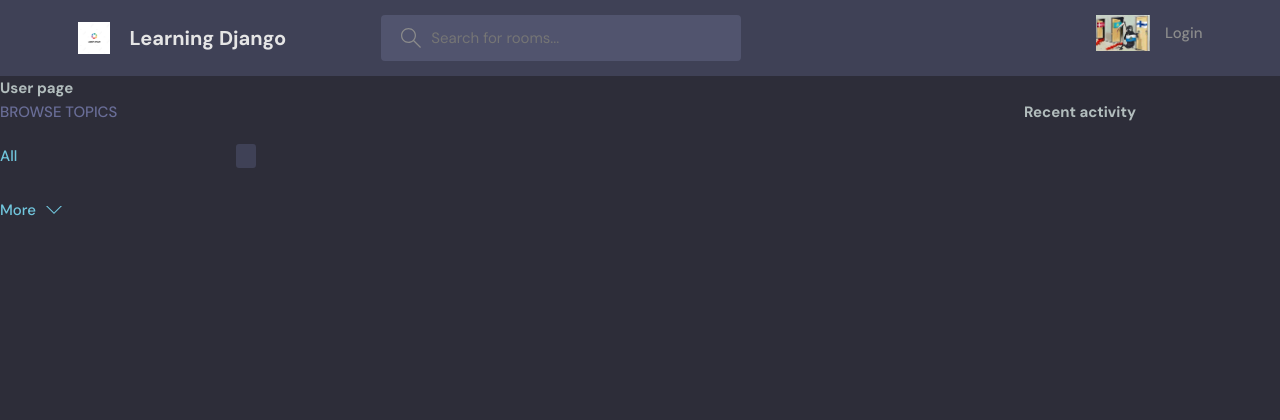
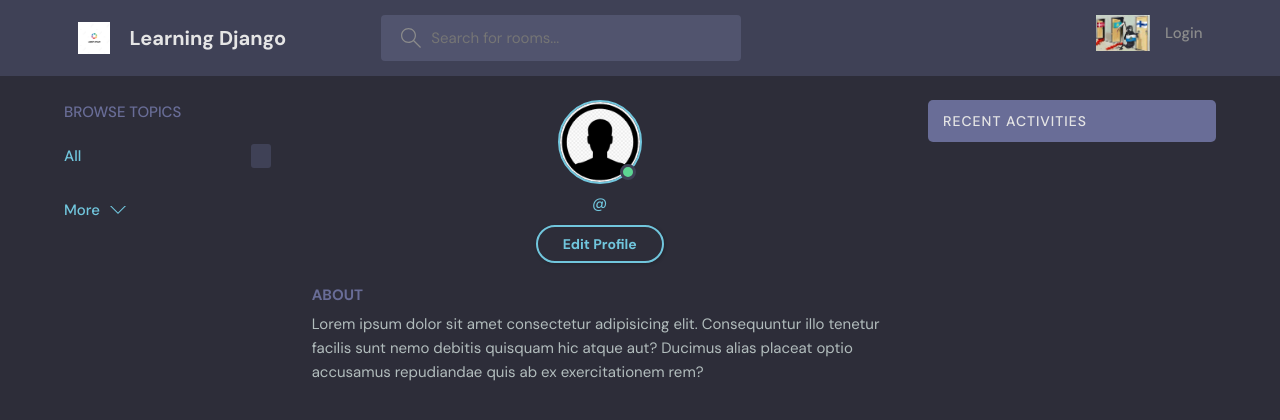
Before and after one commit to hubertpytkiewicz/learning_django, a Django app: template base/templates/base/user_profile.html in a window 1280 px wide. Shown: the top 420 px of the page. Run offline with Django 3.2, Linux system fonts and the light colour scheme; the template is opened without the code that fills it, so the values that code supplies are empty.

Commit message:
Install theme on activity feed and user page

```diff
--- a/base/templates/base/activity_component.html
+++ b/base/templates/base/activity_component.html
@@ -1,3 +1,52 @@
+{% load static %}
+
+<div class="activities">
+  <div class="activities__header">
+    <h2>Recent Activities</h2>
+  </div>
+  {% for room_message in room_messages %}
+  <div class="activities__box">
+    <div class="activities__boxHeader roomListRoom__header">
+      <a href="profile.html" class="roomListRoom__author">
+        <div class="avatar avatar--small">
+          <img src="{% static 'images/avatar.png' %}" />
+        </div>
+        <p>
+          @{{room_message.user.username}}
+          <span>{{room_message.updated|timesince}}</span>
+        </p>
+      </a>
+      <div class="roomListRoom__actions">
+        <a href="#">
+          <svg
+            version="1.1"
+            xmlns="http://www.w3.org/2000/svg"
+            width="32"
+            height="32"
+            viewBox="0 0 32 32"
+          >
+            <title>remove</title>
+            <path
+              d="M27.314 6.019l-1.333-1.333-9.98 9.981-9.981-9.981-1.333 1.333 9.981 9.981-9.981 9.98 1.333 1.333 9.981-9.98 9.98 9.98 1.333-1.333-9.98-9.98 9.98-9.981z"
+            ></path>
+          </svg>
+        </a>
+      </div>
+    </div>
+    <div class="activities__boxContent">
+      <p>
+        replied in room “<a href="{% url 'room' room_message.room.id%}"
+          >{{room_message.room.name}}</a
+        >”
+      </p>
+      <div class="activities__boxRoomContent">{{room_message}}</div>
+    </div>
+  </div>
+  {% endfor %}
+</div>
+
+<!--
+
 <h2>Recent activity</h2>
 {% for room_message in room_messages %}
 <div>
@@ -14,3 +63,5 @@
 </div>
 
 {% endfor %}
+
+-->
--- a/base/templates/base/feed_component.html
+++ b/base/templates/base/feed_component.html
@@ -38,8 +38,8 @@
           d="M12 16c3.859 0 7-3.141 7-7s-3.141-7-7-7c-3.859 0-7 3.141-7 7s3.141 7 7 7zM12 4c2.757 0 5 2.243 5 5s-2.243 5-5 5-5-2.243-5-5c0-2.757 2.243-5 5-5z"
         ></path>
       </svg>
-      {% if room.participants.count > 0 %} {{room.participants.count}} Joined in
-      discussion {% endif %}
+      {% if room.participants.all.count > 0 %} {{room.participants.all.count}}
+      Joined in discussion {% endif %}
     </a>
     <p class="roomListRoom__topic">{{room.topic}}</p>
   </div>
--- a/base/templates/base/user_profile.html
+++ b/base/templates/base/user_profile.html
@@ -1,18 +1,47 @@
-{% extends 'main.html' %} {% block content %}
+{% extends 'main.html' %} {% block content %} {% load static %}
 
-<style>
-  .profile-container {
-    display: grid;
-    grid-template-columns: 1fr 3fr 1fr;
-  }
-</style>
+<body>
+  <main class="profile-page layout layout--3">
+    <div class="container">
+      <!-- Topics Start -->
+      {% include 'base/topic_component.html' %}
+      <!-- Topics End -->
 
-<h1>User page</h1>
-<p>{{user.username}}</p>
+      <!-- Room List Start -->
+      <div class="roomList">
+        <div class="profile">
+          <div class="profile__avatar">
+            <div class="avatar avatar--large active">
+              <img src="{% static 'images/avatar.png' %}" />
+            </div>
+          </div>
+          <div class="profile__info">
+            <h3>{{user.username}}</h3>
+            <p>@{{user.username}}</p>
+            <a href="edit-user.html" class="btn btn--main btn--pill"
+              >Edit Profile</a
+            >
+          </div>
+          <div class="profile__about">
+            <h3>About</h3>
+            <p>
+              Lorem ipsum dolor sit amet consectetur adipisicing elit.
+              Consequuntur illo tenetur facilis sunt nemo debitis quisquam hic
+              atque aut? Ducimus alias placeat optio accusamus repudiandae quis
+              ab ex exercitationem rem?
+            </p>
+          </div>
+        </div>
 
-<div class="profile-container">
-  <div>{% include 'base/topic_component.html' %}</div>
-  <div>{% include 'base/feed_component.html' %}</div>
-  <div>{% include 'base/activity_component.html'%}</div>
-</div>
+        {% include 'base/feed_component.html' %}
+      </div>
+      <!-- Room List End -->
+
+      <!-- Activities Start -->
+      {% include 'base/activity_component.html' %}
+      <!-- Activities End -->
+    </div>
+  </main>
+</body>
+
 {% endblock %}
--- a/base/views.py
+++ b/base/views.py
@@ -164,5 +164,6 @@
     topics = Topic.objects.all()
     room_messages = user.message_set.all()
     context = {'user': user, 'rooms': rooms, 'room_messages': room_messages, 'topics': topics}
+    context['all_room_count'] = Room.objects.all().count()
 
     return render(request, 'base/user_profile.html', context)
```
Also changed, not shown: base/templates/base/home.html (+1 -84 lines), base/templates/base/user_profile_old.html (added, +18 -0 lines).
